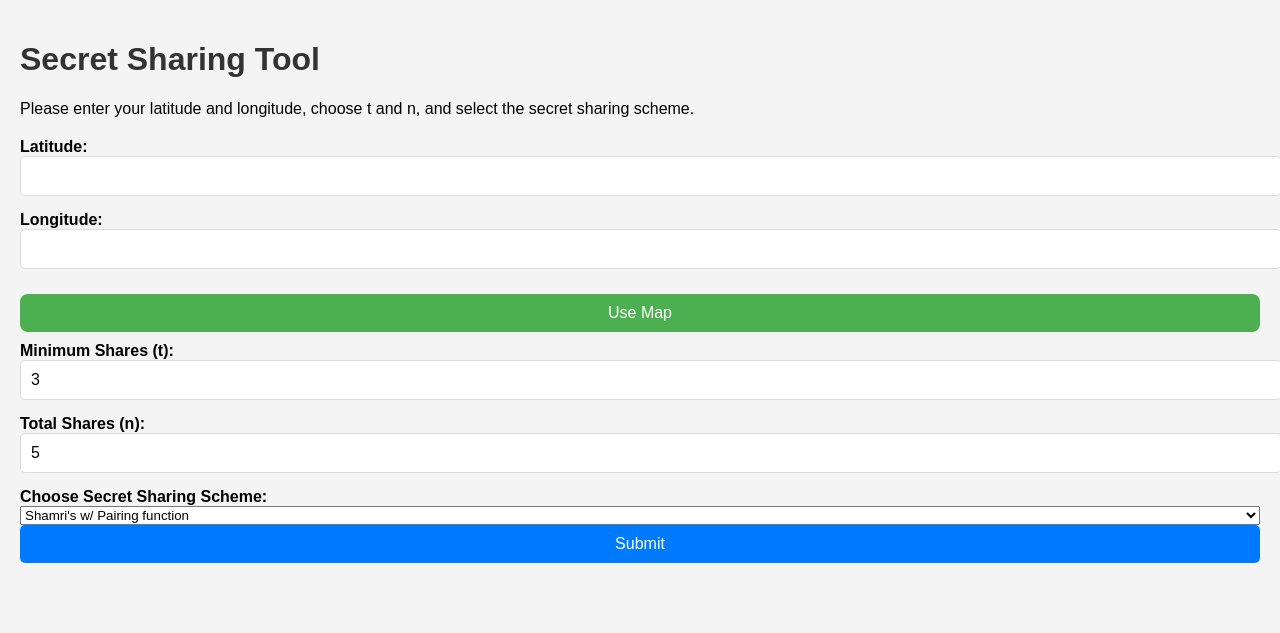
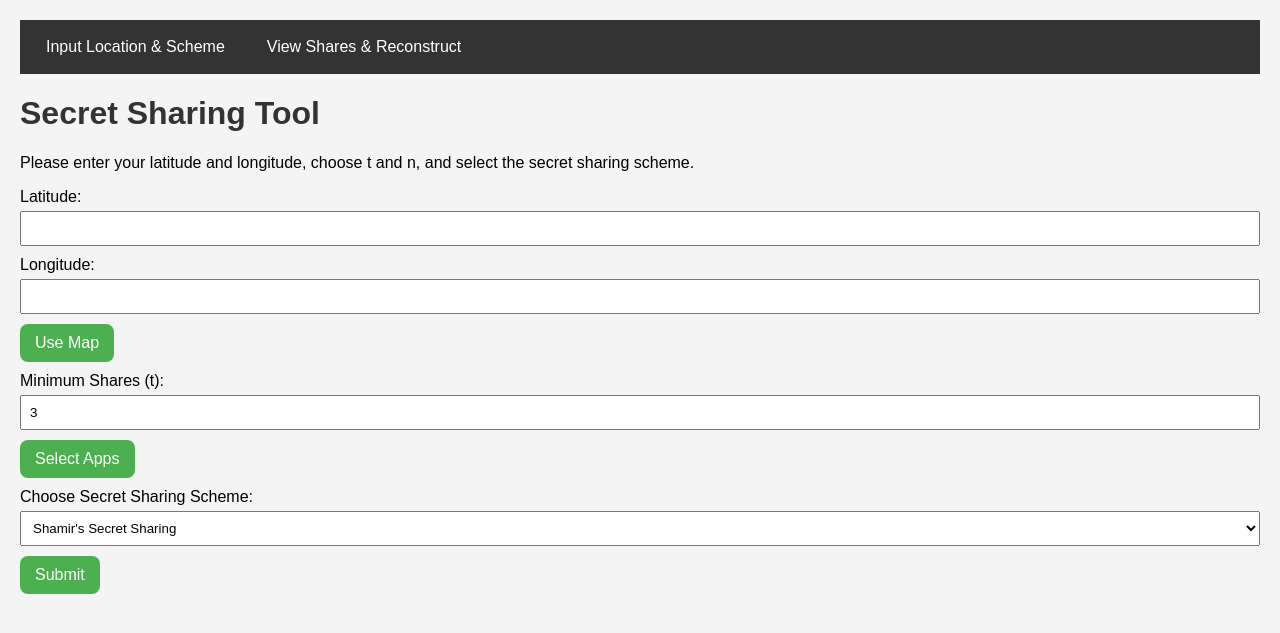
Before and after one commit to HarmanST/IndividualProject, a Flask app: page / in a window 1280 px wide. Shown: the top 633 px of the page. Run offline with Flask 3, Linux system fonts and the light colour scheme; some libraries are stand-ins or nearby versions.

Commit message:
New pages with a top menu. Number of apps gets select trough a pop up based on what specific apps are picked. This works (safe to revert back to this))

```diff
--- a/app.py
+++ b/app.py
@@ -1,16 +1,15 @@
-from flask import Flask, render_template, request, redirect, url_for
-import requests  # Import the requests module
+from flask import Flask, render_template, request, redirect, url_for, session
+import requests
 from Implementations.Schemes.PairingFunctions.main import shamir_secret_sharing
-import Implementations.Schemes.TwoPolyShamir.scheme2 as scheme2_module
+import Implementations.Schemes.TwoPolyShamir.scheme2 as two_poly_shamir
 # Import other schemes as needed
 
 app = Flask(__name__)
+app.secret_key = 'your_secret_key'  # Needed for session management
 
 def get_location_info(latitude, longitude):
-    # Assuming you already have this implemented, here's a placeholder
-    # Replace this with your actual implementation to fetch city and country based on coordinates
     url = f"https://nominatim.openstreetmap.org/reverse?format=json&lat={latitude}&lon={longitude}"
-    headers = {"User-Agent": "YourAppName/1.0 (yourname@example.com)"}  # Replace with your app's name and contact info
+    headers = {"User-Agent": "YourAppName/1.0 (yourname@example.com)"}
 
     try:
         response = requests.get(url, headers=headers)
@@ -28,81 +27,99 @@ def get_location_info(latitude, longitude):
 def index():
     message = "Please enter your latitude and longitude, choose t and n, and select the secret sharing scheme."
     if request.method == 'POST':
-        latitude = request.form['latitude']
-        longitude = request.form['longitude']
+        latitude = float(request.form['latitude'])
+        longitude = float(request.form['longitude'])
         t = int(request.form['t'])
         n = int(request.form['n'])
+
+        # Validate that n is greater than or equal to t
+        if n < t:
+            message = f"Error: The number of selected apps (n={n}) must be greater than or equal to the minimum shares (t={t})."
+            return render_template('index.html', message=message)
+
         scheme = request.form['scheme']
 
-        # Redirect to the appropriate scheme route
-        return redirect(url_for(scheme, latitude=latitude, longitude=longitude, t=t, n=n))
+        # Generate shares based on selected scheme
+        if scheme == 'shamirs_secret_sharing':
+            result = shamir_secret_sharing(latitude, longitude, t=t, n=n)
+        elif scheme == 'two_poly_shamir':
+            result = two_poly_shamir.process_scheme2(latitude, longitude, t, n)
+        else:
+            result = None  # Handle other schemes
+
+        # Save relevant data in session for later use
+        session['latitude'] = latitude
+        session['longitude'] = longitude
+        session['result'] = result
+        session['scheme'] = scheme
+
+        # Redirect to the page that displays the shares
+        return redirect(url_for('display_shares'))
 
     return render_template('index.html', message=message)
 
-@app.route('/scheme1')
-def scheme1():
-    latitude = float(request.args.get('latitude'))
-    longitude = float(request.args.get('longitude'))
-    t = int(request.args.get('t'))
-    n = int(request.args.get('n'))
-
-    result = shamir_secret_sharing(latitude, longitude, t=t, n=n)
+@app.route('/display_shares')
+def display_shares():
+    latitude = session.get('latitude')
+    longitude = session.get('longitude')
+    result = session.get('result')
+    scheme = session.get('scheme')
 
     # Get inputted city and country
     input_city, input_country = get_location_info(latitude, longitude)
 
-    # Get recovered city and country
-    recovered_city, recovered_country = get_location_info(result['recovered_latitude'], result['recovered_longitude'])
+    # Render appropriate template based on scheme
+    if scheme == 'shamirs_secret_sharing':
+        template = 'display_shares_shamirs_secret_sharing.html'
+    elif scheme == 'two_poly_shamir':
+        shares = result[2]  # The third item in the result tuple is the shares list
+        template = 'display_shares_two_poly_shamir.html'
+        result = {"shares": shares}  # Pass only the shares to the template
+    else:
+        template = 'display_shares_other.html'  # Default or other schemes
 
     return render_template(
-        'scheme1.html',
+        template,
         result=result,
         latitude=latitude,
         longitude=longitude,
         city=input_city,
         country=input_country,
-        recovered_city=recovered_city,
-        recovered_country=recovered_country,
-        backend_info="This page is using the main.py backend script."
+        scheme=scheme
     )
 
-@app.route('/scheme2')
-def scheme2():
-    latitude = float(request.args.get('latitude'))
-    longitude = float(request.args.get('longitude'))
-    t = int(request.args.get('t'))
-    n = int(request.args.get('n'))
+@app.route('/reconstruct')
+def reconstruct():
+    scheme = session.get('scheme')
+    result = session.get('result')
 
-    recovered_latitude, recovered_longitude, shares = scheme2_module.process_scheme2(latitude, longitude, t, n)
-
-    # Get inputted city and country
-    input_city, input_country = get_location_info(latitude, longitude)
+    if scheme == 'shamirs_secret_sharing':
+        recovered_latitude = result['recovered_latitude']
+        recovered_longitude = result['recovered_longitude']
+    elif scheme == 'two_poly_shamir':
+        recovered_latitude = result[0]
+        recovered_longitude = result[1]
+    else:
+        recovered_latitude, recovered_longitude = None, None  # Handle other schemes
 
     # Get recovered city and country
     recovered_city, recovered_country = get_location_info(recovered_latitude, recovered_longitude)
 
-    result = {
-        "recovered_latitude": recovered_latitude,
-        "recovered_longitude": recovered_longitude,
-        "shares": shares
-    }
+    # Render appropriate template based on scheme
+    if scheme == 'shamirs_secret_sharing':
+        template = 'reconstruct_shamirs_secret_sharing.html'
+    elif scheme == 'two_poly_shamir':
+        template = 'reconstruct_two_poly_shamir.html'
+    else:
+        template = 'reconstruct_other.html'  # Default or other schemes
 
     return render_template(
-        'scheme2.html',
-        result=result,
-        latitude=latitude,
-        longitude=longitude,
-        city=input_city,
-        country=input_country,
+        template,
+        recovered_latitude=recovered_latitude,
+        recovered_longitude=recovered_longitude,
         recovered_city=recovered_city,
-        recovered_country=recovered_country,
-        backend_info="This page is using the scheme2.py backend script."
+        recovered_country=recovered_country
     )
-
-@app.route('/scheme3')
-def scheme3():
-    # Implement similar to scheme1 and scheme2
-    pass
 
 if __name__ == '__main__':
     app.run(debug=True)
--- a/static/styles.css
+++ b/static/styles.css
@@ -1,125 +1,88 @@
-/* Existing styles */
+/* Basic styles for the application */
 body {
     font-family: Arial, sans-serif;
+    margin: 20px;
     background-color: #f4f4f4;
-    margin: 0;
-    padding: 20px;
 }
 
 h1 {
     color: #333;
 }
 
+nav {
+    background-color: #333;
+    padding: 10px;
+    margin-bottom: 20px;
+}
+
+nav ul {
+    list-style-type: none;
+    margin: 0;
+    padding: 0;
+    overflow: hidden;
+}
+
+nav ul li {
+    float: left;
+    margin-right: 10px;
+}
+
+nav ul li a {
+    color: white;
+    text-decoration: none;
+    padding: 8px 16px;
+    display: block;
+}
+
+nav ul li a:hover {
+    background-color: #575757;
+}
+
 form {
-    margin-top: 20px;
+    margin-bottom: 20px;
 }
 
 label {
-    font-weight: bold;
+    display: block;
+    margin-top: 10px;
 }
 
-input[type="text"],
-input[type="number"] {
+input[type="text"], input[type="number"], select {
     width: 100%;
-    padding: 10px;
-    margin-bottom: 15px;
-    border: 1px solid #ddd;
-    border-radius: 5px;
-    font-size: 16px;
+    padding: 8px;
+    margin-top: 5px;
+    box-sizing: border-box;
 }
 
 button {
-    padding: 10px;
-    background-color: #007BFF;
+    padding: 10px 15px;
+    background-color: #4CAF50;
     color: white;
     border: none;
-    border-radius: 5px;
     cursor: pointer;
-    margin-bottom: 10px;
-    width: 100%;
+    border-radius: 8px;
+    margin-top: 10px;
     font-size: 16px;
 }
 
 button:hover {
-    background-color: #0056b3;
+    background-color: #45a049;
 }
 
-/* New styles */
-.output-container {
-    background-color: #fff;
-    border: 1px solid #ccc;
-    padding: 15px;
-    border-radius: 8px;
-    box-shadow: 0 2px 4px rgba(0, 0, 0, 0.1);
-    margin-bottom: 20px;
+table {
+    width: 100%;
+    border-collapse: collapse;
+    margin-top: 20px;
 }
 
-.output-container h3 {
-    font-size: 18px;
-    color: #333;
-    margin-bottom: 10px;
+th, td {
+    padding: 10px;
+    text-align: left;
+    border: 1px solid #ddd;
 }
 
-.output-container p {
-    font-size: 16px;
-    color: #555;
-    margin-bottom: 8px;
-}
-
-.output-container table {
-    width: 100%;
-    border-collapse: collapse;
-    margin-top: 15px;
-}
-
-.output-container th,
-.output-container td {
-    padding: 8px;
-    text-align: left;
-    border: 1px solid #ddd;
-    font-size: 14px;
-}
-
-#map-modal {
-    display: none;
-    position: fixed;
-    z-index: 1000;
-    left: 0;
-    top: 0;
-    width: 100%;
-    height: 100%;
-    overflow: auto;
-    background-color: rgba(0, 0, 0, 0.7);
-}
-
-#map-content {
-    position: relative;
-    margin: auto;
-    width: 90%;
-    height: 90%;
-    background-color: #fff;
-    border-radius: 8px;
-}
-
-#close-map {
-    position: absolute;
-    top: 10px;
-    right: 20px;
-    font-size: 24px;
-    font-weight: bold;
-    color: #333;
-    cursor: pointer;
-}
-
-#map {
-    width: 100%;
-    height: 100%;
-    border-radius: 8px;
-}
-
-/* Enhanced Back to Main Page Button */
 .main-page-button {
-    background-color: #ff6b6b; /* Red color */
+    background-color: #ff6b6b;
     color: white;
     font-size: 18px;
     padding: 12px 24px;
@@ -134,25 +97,3 @@ button:hover {
 .main-page-button:hover {
     background-color: #ff4949;
 }
-
-/* Positioning for the Use Map Button */
-form {
-    margin-bottom: 20px;
-    display: flex;
-    flex-direction: column;
-}
-
-#use-map-button {
-    margin-top: 10px; /* Adds space below the longitude input */
-    padding: 10px 15px;
-    background-color: #4CAF50;
-    color: white;
-    border: none;
-    cursor: pointer;
-    border-radius: 8px;
-    font-size: 16px;
-}
-
-#use-map-button:hover {
-    background-color: #45a049;
-}
--- a/templates/index.html
+++ b/templates/index.html
@@ -7,12 +7,88 @@
     <link rel="stylesheet" href="{{ url_for('static', filename='styles.css') }}">
     <!-- Leaflet CSS for the map -->
     <link rel="stylesheet" href="https://unpkg.com/leaflet@1.7.1/dist/leaflet.css" />
+    <style>
+        /* Modal styles */
+        .modal {
+            display: none;
+            position: fixed;
+            z-index: 1000;
+            left: 0;
+            top: 0;
+            width: 100%;
+            height: 100%;
+            overflow: auto;
+            background-color: rgba(0, 0, 0, 0.7);
+        }
+
+        .modal-content {
+            position: relative;
+            margin: auto;
+            padding: 20px;
+            width: 50%;
+            background-color: #fff;
+            border-radius: 8px;
+        }
+
+        .close-modal {
+            position: absolute;
+            top: 10px;
+            right: 20px;
+            font-size: 24px;
+            font-weight: bold;
+            color: #333;
+            cursor: pointer;
+        }
+
+        #map {
+            width: 100%;
+            height: 300px;
+            border-radius: 8px;
+        }
+
+        .app-grid {
+            display: grid;
+            grid-template-columns: repeat(2, 1fr); /* Two columns */
+            gap: 10px;
+            max-height: 300px; /* Limit the height */
+            overflow-y: auto;
+        }
+
+        .app-checkbox {
+            display: flex;
+            align-items: center;
+        }
+
+        #save-apps-button {
+            margin-top: 20px;
+            display: block;
+            width: 100%;
+            padding: 10px;
+            background-color: #4CAF50;
+            color: white;
+            border: none;
+            border-radius: 4px;
+            cursor: pointer;
+        }
+
+        #save-apps-button:hover {
+            background-color: #45a049;
+        }
+    </style>
 </head>
 <body>
+<!-- Top Menu -->
+<nav>
+    <ul>
+        <li><a href="{{ url_for('index') }}">Input Location & Scheme</a></li>
+        <li><a href="{{ url_for('display_shares') }}">View Shares & Reconstruct</a></li>
+    </ul>
+</nav>
+
 <h1>Secret Sharing Tool</h1>
 <p>{{ message }}</p>
 
-<form method="POST">
+<form method="POST" action="{{ url_for('index') }}">
     <label for="latitude">Latitude:</label>
     <input type="text" id="latitude" name="latitude" required>
 
@@ -25,30 +101,48 @@
     <label for="t">Minimum Shares (t):</label>
     <input type="number" id="t" name="t" value="3" min="2" required>
 
-    <label for="n">Total Shares (n):</label>
-    <input type="number" id="n" name="n" value="5" min="2" required>
+    <!-- Select Apps Button -->
+    <button id="select-apps-button" type="button">Select Apps</button>
+    <input type="hidden" id="n" name="n" value="0">
 
     <!-- Scheme Selection Dropdown -->
     <label for="scheme">Choose Secret Sharing Scheme:</label>
     <select id="scheme" name="scheme" required>
-        <option value="scheme1">Shamri's w/ Pairing function</option>
-        <option value="scheme2">Shamri's w/ 2 polynomials</option>
-        <option value="scheme3">Scheme 3</option>
+        <option value="shamirs_secret_sharing">Shamir's Secret Sharing</option>
+        <option value="two_poly_shamir">Two-Polynomial Shamir Secret Sharing</option>
     </select>
 
     <button type="submit">Submit</button>
 </form>
 
-<!-- Map Modal -->
-<div id="map-modal">
-    <div id="map-content">
-        <span id="close-map">&times;</span>
-        <div id="map" style="width: 100%; height: 100%;"></div> <!-- Ensure the map has a defined size -->
+<!-- App Selection Modal -->
+<div id="app-modal" class="modal">
+    <div class="modal-content">
+        <span id="close-app-modal" class="close-modal">&times;</span>
+        <h2>Select Apps</h2>
+        <form id="app-form">
+            <div class="app-grid">
+                {% for i in range(1, 21) %}
+                <div class="app-checkbox">
+                    <input type="checkbox" id="app{{ i }}" name="apps" value="App{{ i }}">
+                    <label for="app{{ i }}">App {{ i }}</label>
+                </div>
+                {% endfor %}
+            </div>
+        </form>
+        <button id="save-apps-button" type="button">Save</button>
     </div>
 </div>
 
+<!-- Map Modal -->
+<div id="map-modal" class="modal">
+    <div class="modal-content">
+        <span id="close-map" class="close-modal">&times;</span>
+        <div id="map"></div>
+    </div>
+</div>
 
-<!-- JavaScript for Map Functionality -->
+<!-- JavaScript for Map and App Selection Functionality -->
 <script src="https://unpkg.com/leaflet@1.7.1/dist/leaflet.js"></script>
 <script>
     var map;
@@ -77,9 +171,9 @@
                     closeMap();  // Automatically close the map after selecting a location
                 });
             } else {
-                map.invalidateSize();  // Recalculate map size to ensure proper rendering
+                map.invalidateSize();
             }
-        }, 300);  // Delay the map initialization slightly
+        }, 300);
     };
 
     closeMapButton.onclick = function() {
@@ -90,9 +184,30 @@
         mapModal.style.display = "none";
     }
 
+    // App selection modal
+    var appModal = document.getElementById('app-modal');
+    var selectAppsButton = document.getElementById('select-apps-button');
+    var closeAppModalButton = document.getElementById('close-app-modal');
+    var saveAppsButton = document.getElementById('save-apps-button');
+
+    selectAppsButton.onclick = function() {
+        appModal.style.display = "block";
+    };
+
+    closeAppModalButton.onclick = function() {
+        appModal.style.display = "none";
+    };
+
+    saveAppsButton.onclick = function() {
+        var selectedApps = document.querySelectorAll('input[name="apps"]:checked');
+        var n = selectedApps.length;
+        document.getElementById('n').value = n;  // Update hidden n field with the count of selected apps
+        appModal.style.display = "none";
+    };
+
     window.onclick = function(event) {
-        if (event.target == mapModal) {
-            closeMap();
+        if (event.target == appModal) {
+            appModal.style.display = "none";
         }
     };
 </script>
```
Also changed, not shown: templates/display_shares_shamirs_secret_sharing.html (added, +40 -0 lines), templates/display_shares_two_poly_shamir.html (added, +42 -0 lines), templates/reconstruct_shamirs_secret_sharing.html (added, +26 -0 lines), templates/reconstruct_two_poly_shamir.html (added, +26 -0 lines).
